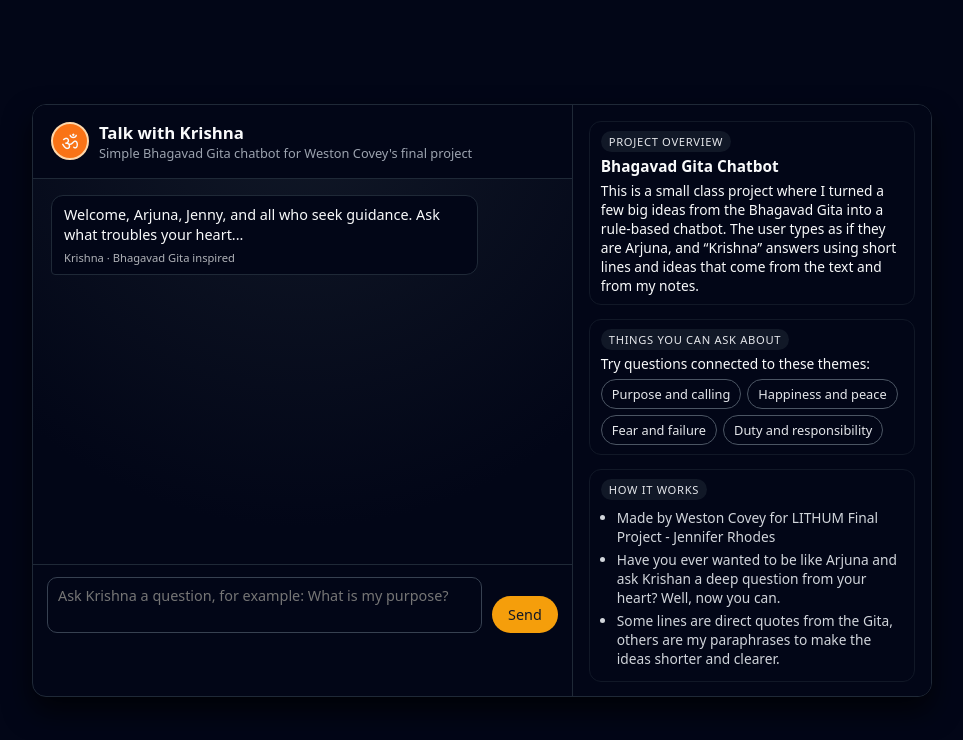
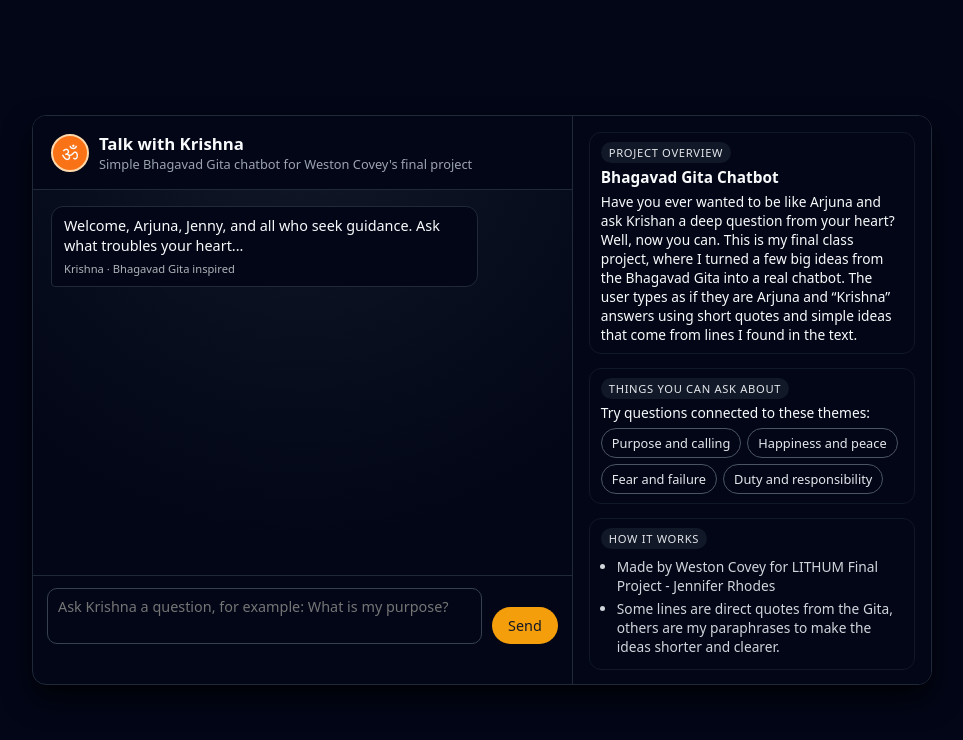
Before and after one commit to westoncovey/krishna-chatbot-westoncovey, a plain HTML site: page index.html in a window 1280 px wide. Shown: the whole page, without its empty margins (158-1121 px from the left). Drawn offline with Linux system fonts and the light colour scheme.

Commit message:
Update index.html

```diff
--- a/index.html
+++ b/index.html
@@ -265,10 +265,12 @@
         <span class="badge">Project overview</span>
         <h2>Bhagavad Gita Chatbot</h2>
         <p>
-          This is a small class project where I turned a few big ideas from the
-          Bhagavad Gita into a rule-based chatbot. The user types as if they are
-          Arjuna, and “Krishna” answers using short lines and ideas that come from
-          the text and from my notes.
+          Have you ever wanted to be like Arjuna and ask Krishan
+          a deep question from your heart? Well, now you can.
+          This is my final class project, where I turned a few big ideas from the
+          Bhagavad Gita into a real chatbot. The user types as if they are
+          Arjuna and “Krishna” answers using short quotes and simple ideas that come from
+          lines I found in the text.
         </p>
       </div>
 
@@ -295,9 +297,6 @@
         <span class="badge">How it works</span>
         <ul>
           <li>Made by Weston Covey for LITHUM Final Project - Jennifer Rhodes</li>
-          <li>
-            Have you ever wanted to be like Arjuna and ask Krishan a deep question from your heart? Well, now you can.
-          </li>
           <li>
             Some lines are direct quotes from the Gita, others are my
             paraphrases to make the ideas shorter and clearer.
```
